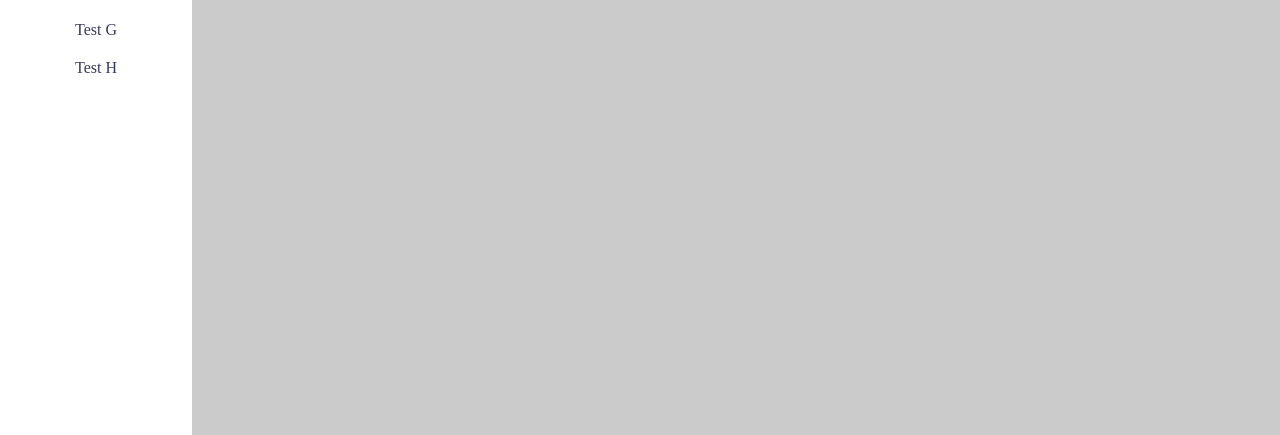
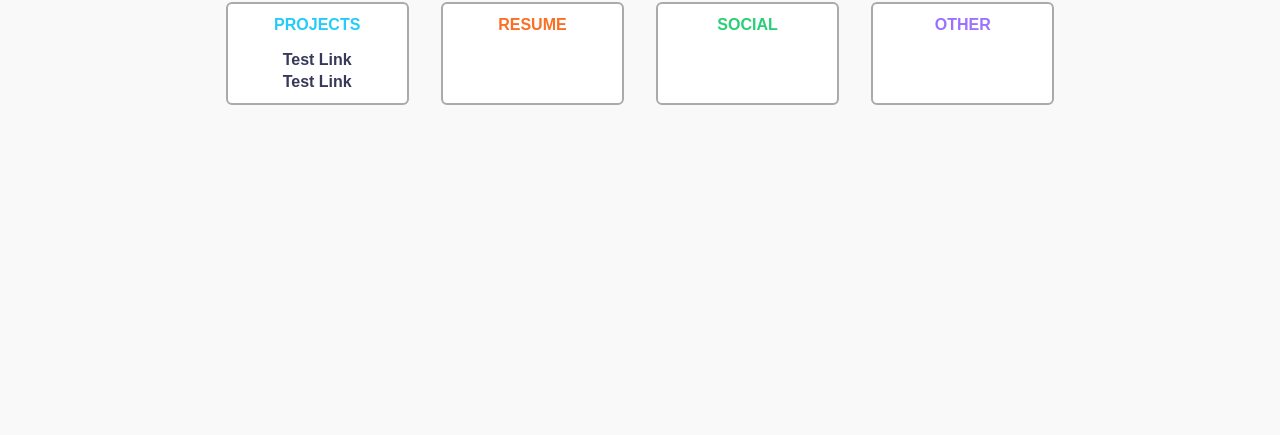
Before and after one commit to WindFreaker/portfolio-website, a plain HTML site: page docs/index.html in a window 1280 px wide. Shown: the part 365-800 px from the top of the page. Drawn offline with Linux system fonts and the light colour scheme.

Commit message:
Complete overhaul
Lots of changes. Much more simplistic layout. FInal draft before personalized information gets added.

```diff
--- a/docs/index.html
+++ b/docs/index.html
@@ -10,22 +10,30 @@
 
     <body onload="loadTheme()">
 
-        <div class="navbar">
-            <cat>Social Media Links</cat>
-            <a>Test A</a>
-            <a>Test B</a>
-            <a>Test C</a>
-            <a>Test D</a>
-            <cat>Completed Projects</cat>
-            <a>Test E</a>
-            <a>Test F</a>
-            <a>Test G</a>
-            <a>Test H</a>
-        </div>
+        <div class="centered-container">
 
-        <div class="header">
+            <div class="grid-container">
 
-            Wowee! This is a test :/
+                <div class="centered-header">
+                    Test text goes here
+                </div>
+
+                <div class="centered-item" id="projects">
+                    PROJECTS <br />
+                    <br /> <a href="url">Test Link</a>
+                    <br /> <a href="url">Test Link</a>
+                </div>
+                <div class="centered-item" id="resume">
+                    RESUME <br />
+                </div>
+                <div class="centered-item" id="social">
+                    SOCIAL <br />
+                </div>
+                <div class="centered-item" id="other">
+                    OTHER <br />
+                </div>
+
+            </div>
 
         </div>
 
--- a/docs/style.css
+++ b/docs/style.css
@@ -1,75 +1,119 @@
 :root {
-    --background-color: rgb(249, 249, 250);
-    --text-color: rgb(54, 57, 89);
-    --field-color: rgb(255, 255, 255);
-    --outline-color: rgb(203, 203, 204);
+    font-family: sans-serif;
+    font-weight: bold;
+
+    --background-color: #F9F9FA;
+    --text-color: #363959;
+    --field-color: #FFFFFF;
+    --outline-color: #AAAAAC;
+
+    --highlight-color-1: #25CBF9;
+    --highlight-color-2: #FC6E22;
+    --highlight-color-3: #28CF75;
+    --highlight-color-4: #9D71FF;
 }
 
 @media (prefers-color-scheme: dark) {
     :root {
-        --background-color: rgb(42, 42, 46);
-        --text-color: rgb(249, 249, 250);
-        --field-color: rgb(56, 56, 61);
-        --outline-color: rgb(95, 95, 99);
+        --background-color: #2A2A2E;
+        --text-color: #EFEFEF;
+        --field-color: #434347;
+        --outline-color: #57575A;
+
+        --highlight-color-1: #25CBF9;
+        --highlight-color-2: #FC6E22;
+        --highlight-color-3: #28CF75;
+        --highlight-color-4: #9D71FF;
     }
 }
 
 [dark-mode="enabled"] {
     /* THIS BLOCK SHOULD REMAIN EXACTLY THE SAME AS THE ONE ABOVE */
-    --background-color: rgb(42, 42, 46);
-    --text-color: rgb(249, 249, 250);
-    --field-color: rgb(56, 56, 61);
-    --outline-color: rgb(95, 95, 99);
+    --background-color: #2A2A2E;
+    --text-color: #EFEFEF;
+    --field-color: #434347;
+    --outline-color: #57575A;
+
+    --highlight-color-1: #25CBF9;
+    --highlight-color-2: #FC6E22;
+    --highlight-color-3: #28CF75;
+    --highlight-color-4: #9D71FF;
 }
 
 body {
-    background-color: var(--outline-color);
+    background-color: var(--background-color);
     color: var(--text-color);
     margin: 0;
 }
 
-.header {
-    display: absolute;
-    padding: 0.5cm;
-    text-align: center;
-    background: var(--background-color);
-    color: var(--text-color);
-    font-size: 2em;
-    z-index: 2;
-    padding-left: 15%;
-}
-
-.navbar {
+.centered-container {
     height: 100%;
-    position: absolute;
-    z-index: 3;
-    width: 15%;
-    overflow-x: hidden;
-    background-color: var(--field-color);
-    display: block;
+    display:flex;
+    align-items: center;
+    justify-content: center;
     text-align: center;
 }
 
-.navbar cat {
+.grid-container {
+    display: grid;
+    grid-template-areas:
+    'header header header header'
+    'projects resume social other';
+}
+
+.centered-header {
+    color: var(--text-color);
+    grid-area: header;
     font-size: 2em;
 }
 
-.navbar a {
-    display: block;
-    color: var(--text-color);
-    text-align: center;
-    padding-top: 10px;
-    padding-bottom: 10px;
+.centered-item {
+    width: 10em;
+    border-radius: 6px;
+    margin: 1em;
+    background-color: var(--field-color);
+    padding: 0.6em;
+    line-height: 1.4;
+    border: 2px var(--outline-color) solid;
 }
 
-.navbar a:hover {
-    background-color: gray;
+.centered-item br {
+    line-height: 0.8;
+}
+
+.centered-item a {
+    color: var(--text-color);
+    text-decoration: none;
+}
+
+.centered-item a:hover {
+    color: inherit;
+}
+
+#projects {
+    color: var(--highlight-color-1);
+    grid-area: projects;
+}
+
+#resume {
+    color: var(--highlight-color-2);
+    grid-area: resume;
+}
+
+#social {
+    color: var(--highlight-color-3);
+    grid-area: social;
+}
+
+#other {
+    color: var(--highlight-color-4);
+    grid-area: other;
 }
 
 .themeSwitch {
     position: absolute;
     z-index: 10;
-    bottom: 0;
+    top: 0;
     right: 0;
     background-color: var(--field-color);
     border-top-left-radius: 0.5em;
@@ -77,7 +121,7 @@ body {
 }
 
 .themeSwitch input {
-    opacity: 0;
+    opacity: 1;
 }
 
 .themeSwitch span {
```
Also changed, not shown: docs/index_old.html (added, +39 -0 lines).
